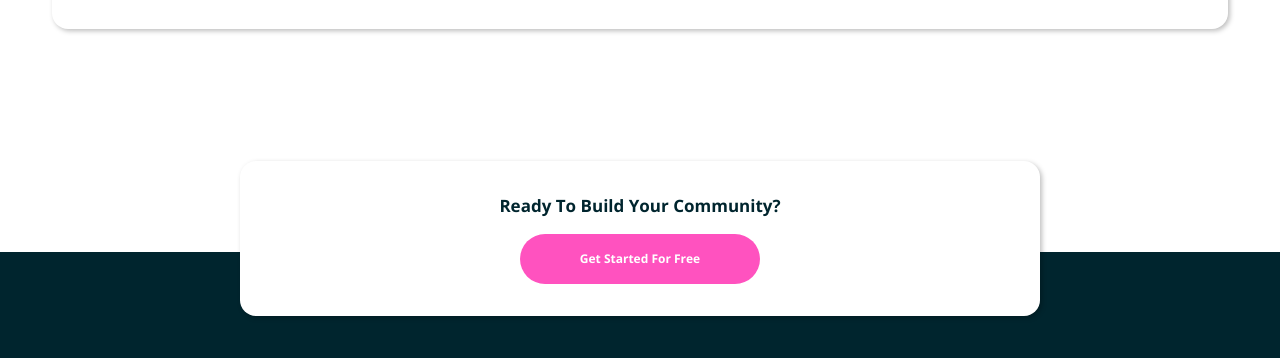
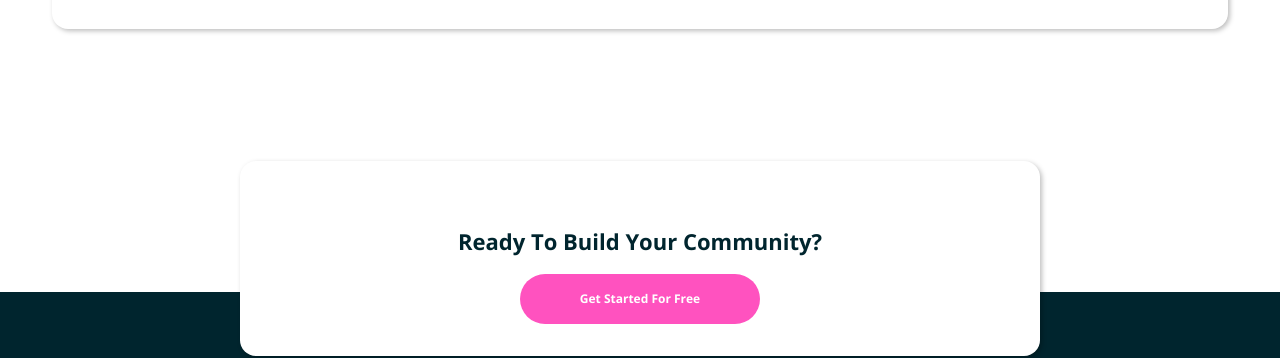
Before and after one commit to felipetn1989/huddle-landing-page-with-alternating-feature-blocks-master, a plain HTML site: page index.html in a window 1280 px wide. Shown: the part 2073-2431 px from the top of the page. Drawn offline with nearby package versions, Linux system fonts and the light colour scheme.

Commit message:
Update index.html

```diff
--- a/index.html
+++ b/index.html
@@ -82,7 +82,7 @@
 
     <section class="ready">
 
-      <span class="ready__question">Ready To Build Your Community?</span>
+      <h2 class="ready__question">Ready To Build Your Community?</h2>
 
       <button class="start">Get Started For Free</button>
 
```
